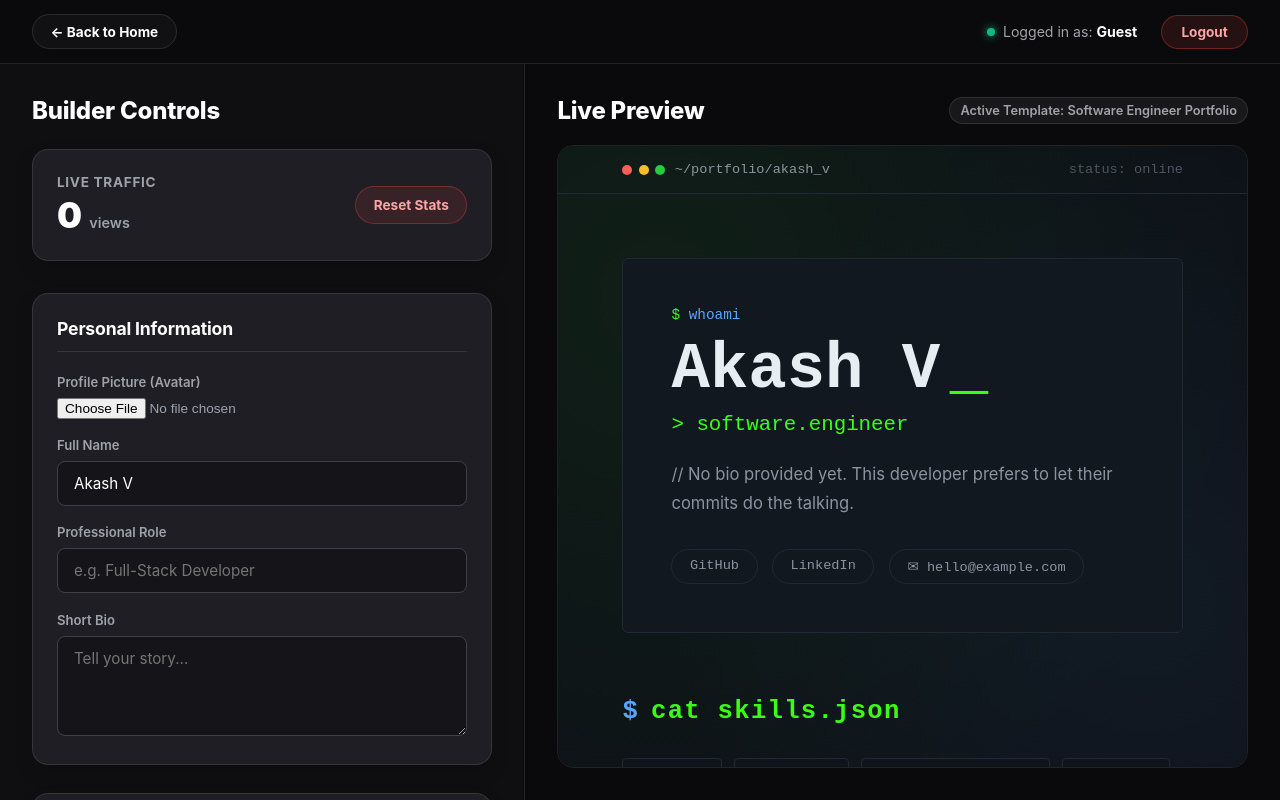
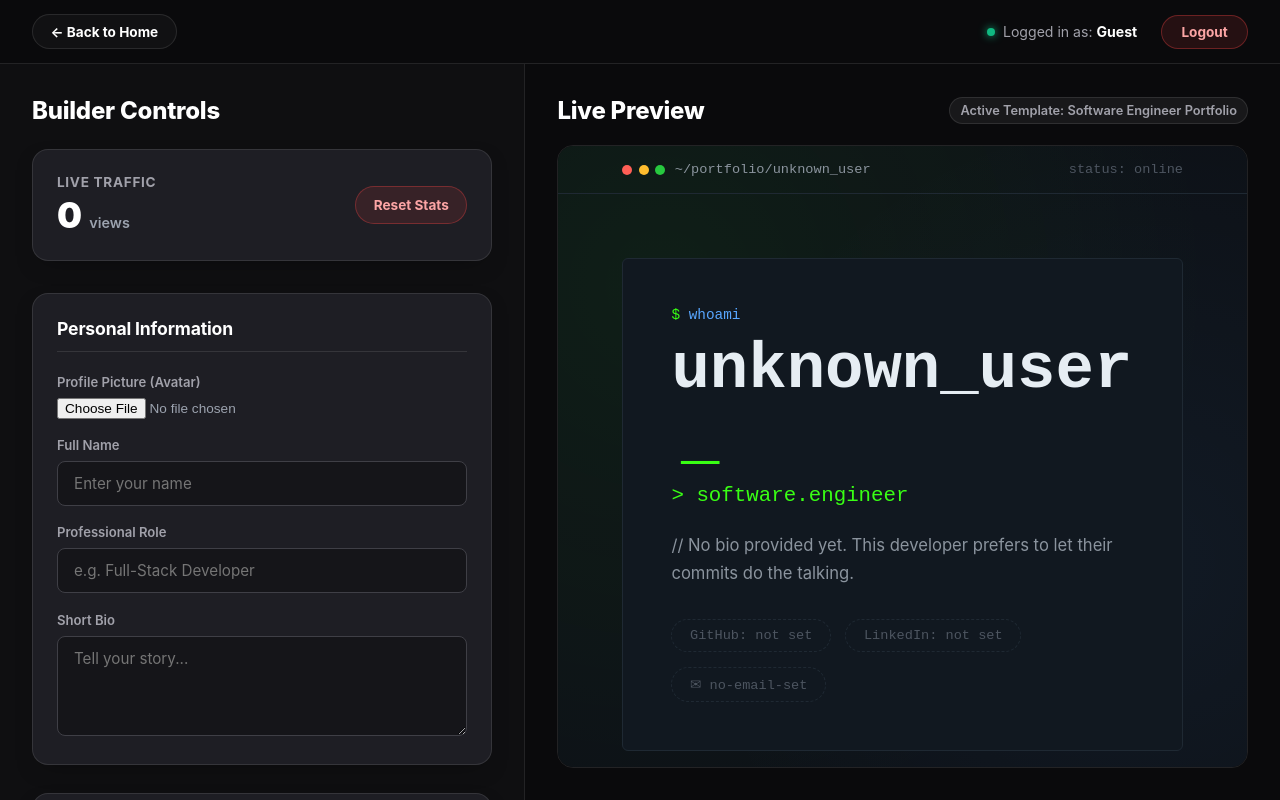
Before and after one commit to Akashv-deve/Student-Portfolio-Builder, a React (Vite) app in the folder frontend/: page /dashboard in a window 1280 px wide. Built offline with nearby package versions, Linux system fonts and the light colour scheme.

Commit message:
feat: clear default state and add dynamic form placeholders

```diff
--- a/frontend/src/App.jsx
+++ b/frontend/src/App.jsx
@@ -12,35 +12,15 @@ function App() {
 
   // 2. Your state stays exactly the same so the Dashboard works perfectly
   const [portfolioData, setPortfolioData] = useState({
-    personal: { name: "Akash V", role: "", bio: "" },
+    personal: { name: "", role: "", bio: "", avatar: "" },
     selectedTemplate: "Software Engineer Portfolio",
-    projects: [
-      {
-        id: 1,
-        title: "Student Management System",
-        description: "A comprehensive system for tracking student data.",
-        techStack: ["React", "Node.js"]
-      },
-      {
-        id: 2,
-        title: "Income Prediction Model",
-        description: "Machine learning model predicting income brackets based on demographic data.",
-        techStack: ["Python", "Machine Learning"]
-      }
-    ],
-    education: [
-      {
-        id: 1,
-        institution: "Government College of Engineering, Bodinayakanur",
-        degree: "B.E. Computer Science and Engineering",
-        score: "8.48 CGPA"
-      }
-    ],
-    skills: ["React", "Node.js", "Machine Learning", "Python", "SQL"],
+    projects: [],
+    education: [],
+    skills: [],
     socials: {
-      github: "https://github.com/Akashv-deve",
-      linkedin: "https://linkedin.com/in/yourprofile",
-      email: "hello@example.com"
+      github: "",
+      linkedin: "",
+      email: ""
     }
   });
 
--- a/frontend/src/components/BuilderForm.jsx
+++ b/frontend/src/components/BuilderForm.jsx
@@ -316,6 +316,7 @@ const BuilderForm = ({ portfolioData, setPortfolioData }) => {
                 <label style={styles.inputLabel}>Project Title</label>
                 <PremiumInput
                   type="text"
+                  placeholder="e.g. Student Management System"
                   value={project.title}
                   onChange={(e) => handleProjectChange(index, 'title', e.target.value)}
                 />
@@ -324,6 +325,7 @@ const BuilderForm = ({ portfolioData, setPortfolioData }) => {
                 <label style={styles.inputLabel}>Description</label>
                 <PremiumTextarea
                   style={{ minHeight: '80px' }}
+                  placeholder="e.g. A comprehensive system for tracking student data built with React and Node.js..."
                   value={project.description}
                   onChange={(e) => handleProjectChange(index, 'description', e.target.value)}
                 />
@@ -355,6 +357,7 @@ const BuilderForm = ({ portfolioData, setPortfolioData }) => {
                 <label style={styles.inputLabel}>Institution</label>
                 <PremiumInput
                   type="text"
+                  placeholder="e.g. Government College of Engineering, Bodinayakanur"
                   value={edu.institution}
                   onChange={(e) => handleEduChange(index, 'institution', e.target.value)}
                 />
@@ -364,6 +367,7 @@ const BuilderForm = ({ portfolioData, setPortfolioData }) => {
                   <label style={styles.inputLabel}>Degree</label>
                   <PremiumInput
                     type="text"
+                    placeholder="e.g. B.E. Computer Science and Engineering"
                     value={edu.degree}
                     onChange={(e) => handleEduChange(index, 'degree', e.target.value)}
                   />
@@ -372,6 +376,7 @@ const BuilderForm = ({ portfolioData, setPortfolioData }) => {
                   <label style={styles.inputLabel}>Score/CGPA</label>
                   <PremiumInput
                     type="text"
+                    placeholder="e.g. 8.48 CGPA"
                     value={edu.score}
                     onChange={(e) => handleEduChange(index, 'score', e.target.value)}
                   />
```
